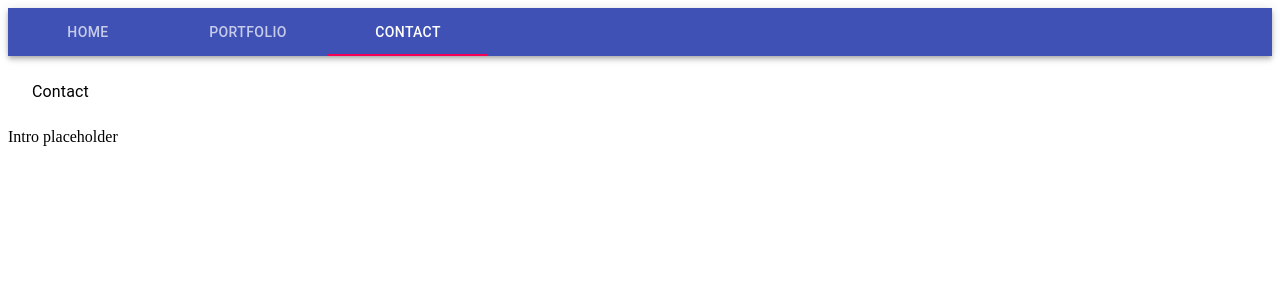
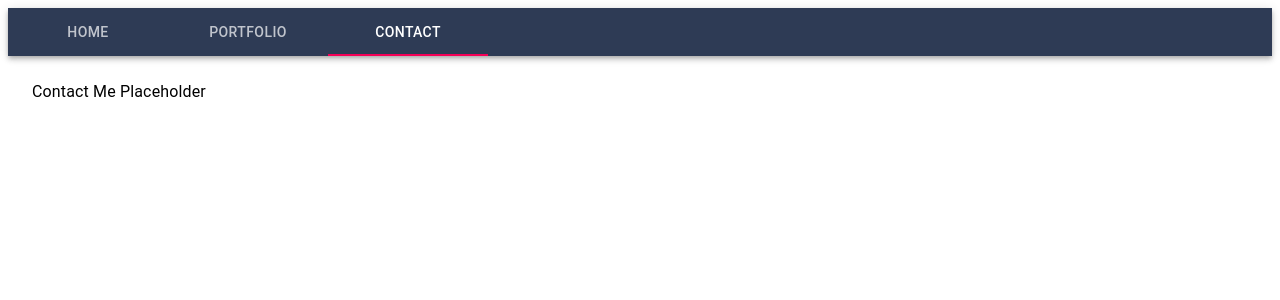
Before and after one commit to asmarcd/portfolio-21, a React (Create React App) app: page / in a window 1280 px wide. Both pictures are taken after a click on the tab "CONTACT". Shown: the top 300 px of the page. Built offline with nearby package versions, Linux system fonts and the light colour scheme.

Commit message:
navbar color adjustments

```diff
--- a/src/App.js
+++ b/src/App.js
@@ -1,12 +1,10 @@
 import React from 'react';
-import Intro from './components/Intro/Intro';
 import Navbar from './components/Navbar/Navbar';
 
 function App() {
   return (
     <div className="App">
       <Navbar />
-      <Intro />
     </div>
   );
 }
--- /dev/null
+++ b/src/components/Contact/Contact.js
@@ -0,0 +1,9 @@
+import React from 'react';
+
+const Contact = () => {
+    return (
+        <div>Contact Me Placeholder</div>
+    )
+}
+
+export default Contact;
--- a/src/components/Navbar/Navbar.js
+++ b/src/components/Navbar/Navbar.js
@@ -1,4 +1,8 @@
 import React from 'react';
+import Intro from '../Intro/Intro';
+import Portfolio from '../Portfolio/Portfolio';
+import Contact from '../Contact/Contact';
+
 import PropTypes from 'prop-types';
 import { makeStyles } from '@material-ui/core/styles';
 import AppBar from '@material-ui/core/AppBar';
@@ -57,7 +61,7 @@ export default function SimpleTabs() {
 
     return (
         <div className={classes.root}>
-            <AppBar position="static">
+            <AppBar position="static" style={{ background: '#2E3B55' }}>
                 <Tabs value={value} onChange={handleChange} aria-label="simple tabs example">
                     <Tab label="Home" {...a11yProps(0)} />
                     <Tab label="Portfolio" {...a11yProps(1)} />
@@ -65,14 +69,14 @@ export default function SimpleTabs() {
                 </Tabs>
             </AppBar>
             <TabPanel value={value} index={0}>
-                Home
-        </TabPanel>
+                <Intro />
+            </TabPanel>
             <TabPanel value={value} index={1}>
-                Portfolio
-        </TabPanel>
+                <Portfolio />
+            </TabPanel>
             <TabPanel value={value} index={2}>
-                Contact
-        </TabPanel>
+                <Contact />
+            </TabPanel>
         </div>
     );
 }
```
